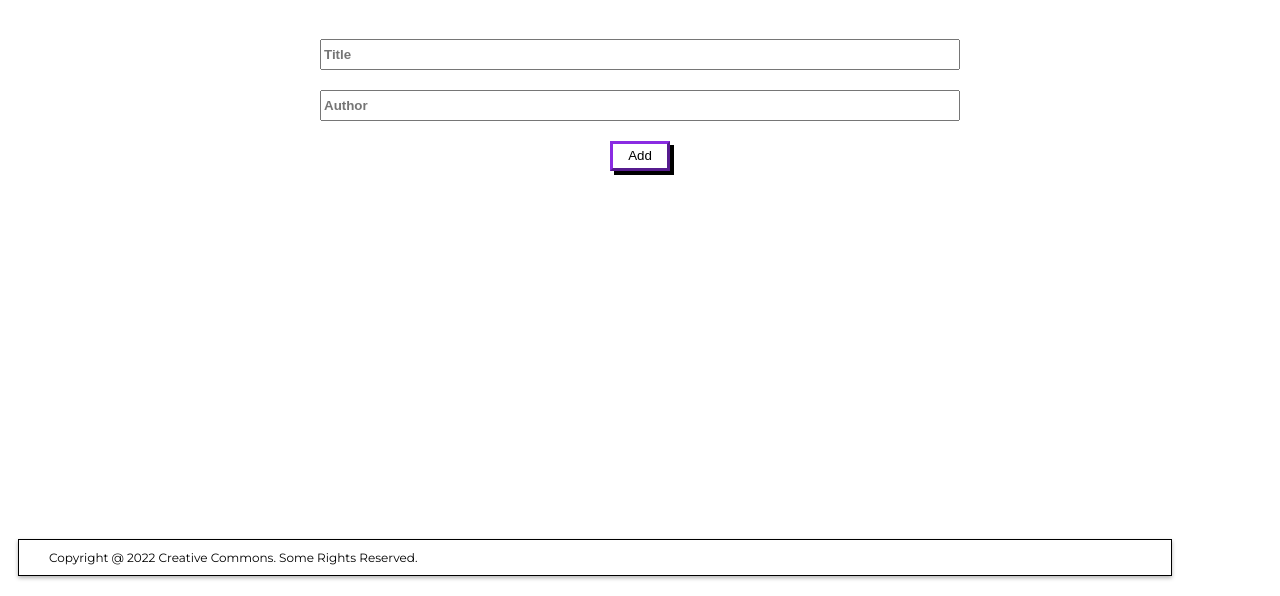
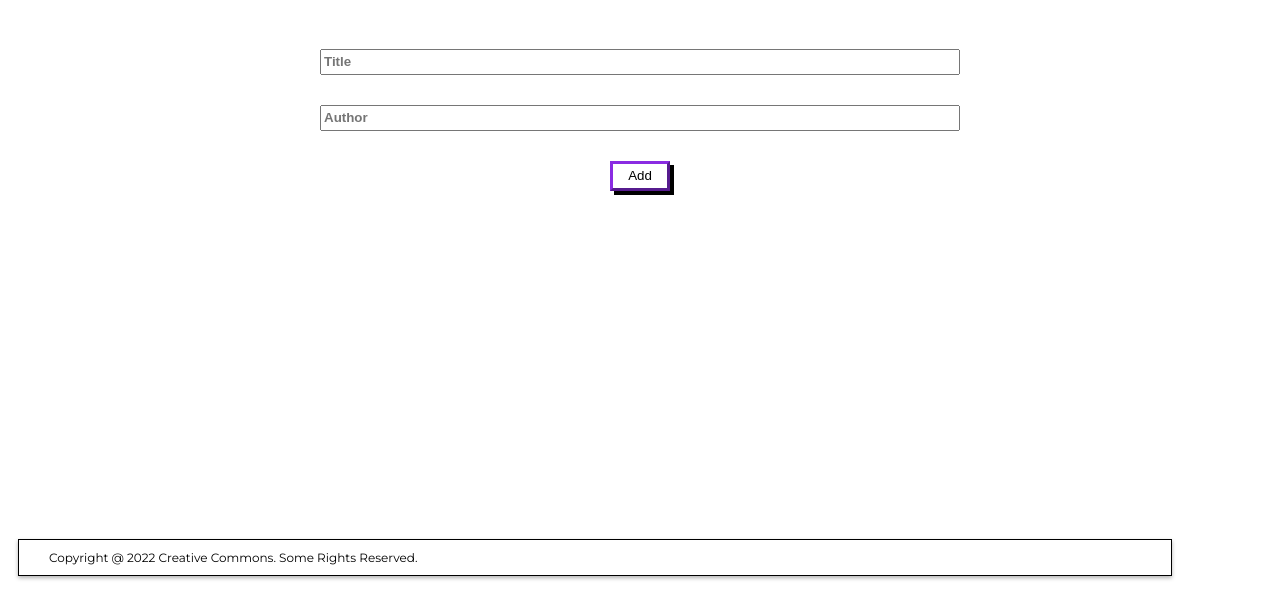
Before and after one commit to Itswali/Awesome-Books, a website with bundled scripts: page index.html in a window 1280 px wide. Both pictures are taken after a click on the link "Add New". Shown: the part 204-800 px from the top of the page. Built offline with nearby package versions, Linux system fonts and the light colour scheme.

Commit message:
Update style.css

```diff
--- a/style.css
+++ b/style.css
@@ -45,7 +45,7 @@ body {
 .book-form {
   display: flex;
   flex-direction: column;
-  gap: 20px;
+  gap: 30px;
   padding-top: 30px;
   text-align: center;
 }
@@ -57,7 +57,7 @@ body {
 
 .book-form input {
   width: 50%;
-  height: 25px;
+  height: 20px;
 }
 
 input::placeholder {
```
